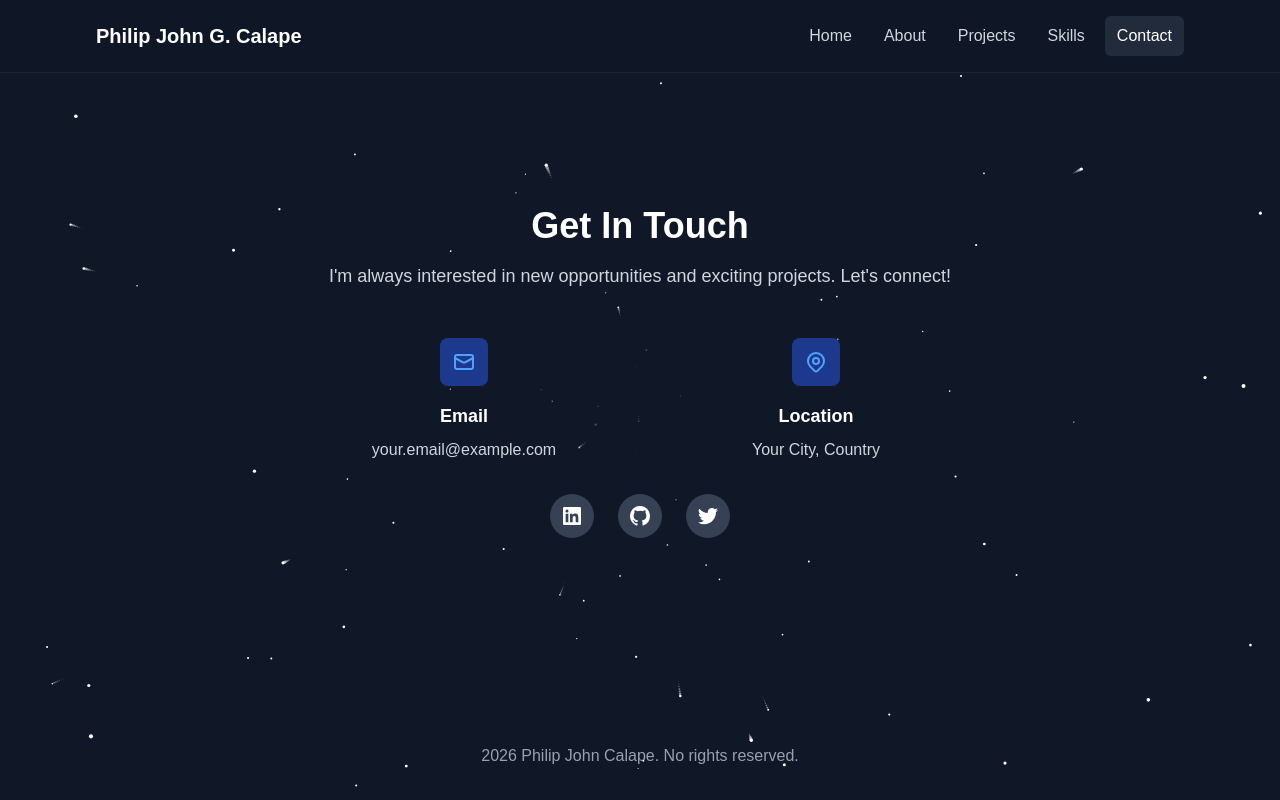
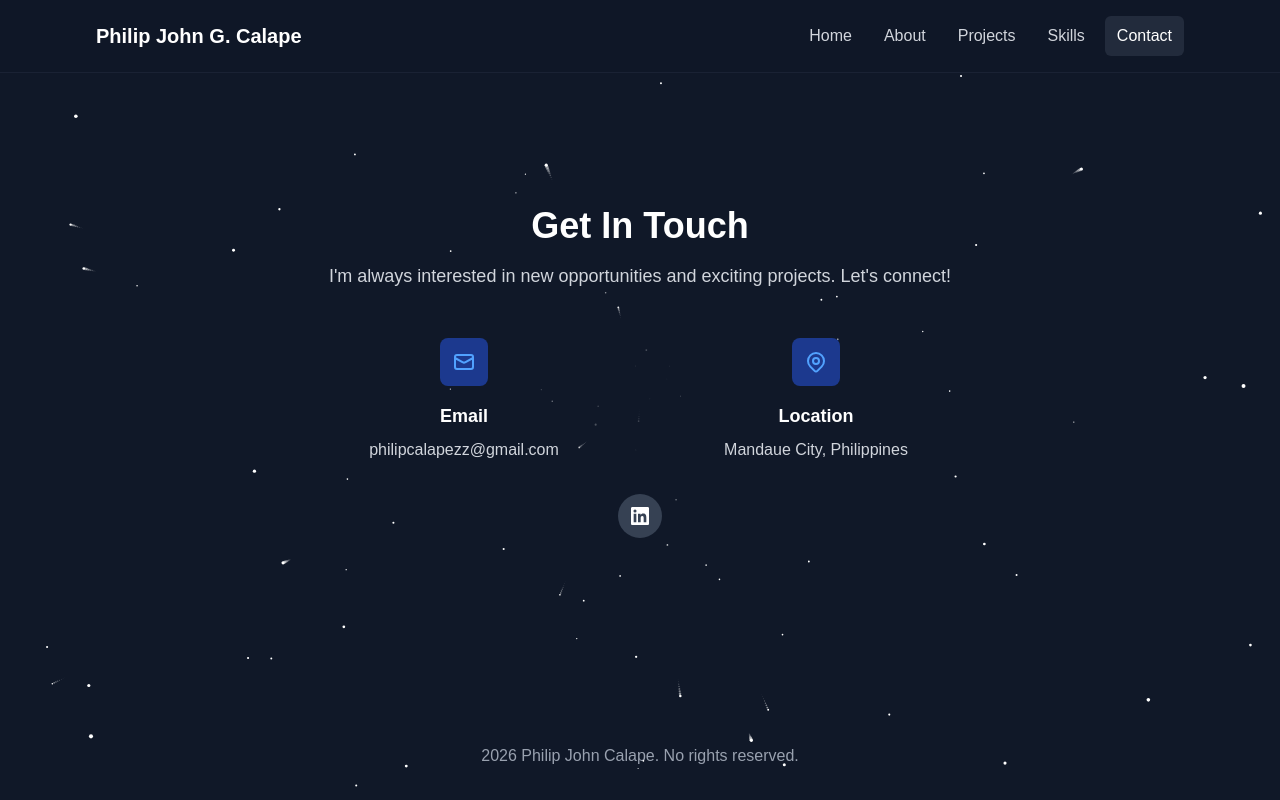
Before and after one commit to PCalape/personal, a Next.js app: page /contact in a window 1280 px wide. Built offline with nearby package versions, Linux system fonts and the light colour scheme.

Commit message:
update portfolio

```diff
--- a/app/contact/page.tsx
+++ b/app/contact/page.tsx
@@ -42,7 +42,7 @@ export default function Contact() {
                   Email
                 </h3>
                 <p className="text-sm sm:text-base text-gray-300 break-all">
-                  your.email@example.com
+                  philipcalapezz@gmail.com
                 </p>
               </div>
               <div className="text-center">
@@ -71,13 +71,13 @@ export default function Contact() {
                   Location
                 </h3>
                 <p className="text-sm sm:text-base text-gray-300">
-                  Your City, Country
+                  Mandaue City, Philippines
                 </p>
               </div>
             </div>
             <div className="flex justify-center gap-4 sm:gap-6">
               <a
-                href="#"
+                href="https://www.linkedin.com/in/philip-john-calape-a88852185/"
                 className="bg-gray-700 hover:bg-gray-800 text-white p-2 sm:p-3 rounded-full transition-colors"
                 aria-label="LinkedIn"
               >
@@ -93,36 +93,6 @@ export default function Contact() {
                   />
                 </svg>
               </a>
-              <a
-                href="#"
-                className="bg-gray-700 hover:bg-gray-800 text-white p-2 sm:p-3 rounded-full transition-colors"
-                aria-label="GitHub"
-              >
-                <svg
-                  className="w-4 h-4 sm:w-5 sm:h-5"
-                  fill="currentColor"
-                  viewBox="0 0 20 20"
-                >
-                  <path
-                    fillRule="evenodd"
-                    d="M10 0C4.477 0 0 4.484 0 10.017c0 4.425 2.865 8.18 6.839 9.504.5.092.682-.217.682-.483 0-.237-.008-.868-.013-1.703-2.782.605-3.369-1.343-3.369-1.343-.454-1.158-1.11-1.466-1.11-1.466-.908-.62.069-.608.069-.608 1.003.07 1.531 1.032 1.531 1.032.892 1.53 2.341 1.088 2.91.832.092-.647.35-1.088.636-1.338-2.22-.253-4.555-1.113-4.555-4.951 0-1.093.39-1.988 1.029-2.688-.103-.253-.446-1.272.098-2.65 0 0 .84-.27 2.75 1.026A9.564 9.564 0 0110 4.844c.85.004 1.705.115 2.504.337 1.909-1.296 2.747-1.027 2.747-1.027.546 1.379.203 2.398.1 2.651.64.7 1.028 1.595 1.028 2.688 0 3.848-2.339 4.695-4.566 4.942.359.31.678.921.678 1.856 0 1.338-.012 2.419-.012 2.747 0 .268.18.58.688.482A10.019 10.019 0 0020 10.017C20 4.484 15.522 0 10 0z"
-                    clipRule="evenodd"
-                  />
-                </svg>
-              </a>
-              <a
-                href="#"
-                className="bg-gray-700 hover:bg-gray-800 text-white p-2 sm:p-3 rounded-full transition-colors"
-                aria-label="Twitter"
-              >
-                <svg
-                  className="w-4 h-4 sm:w-5 sm:h-5"
-                  fill="currentColor"
-                  viewBox="0 0 20 20"
-                >
-                  <path d="M6.29 18.251c7.547 0 11.675-6.253 11.675-11.675 0-.178 0-.355-.012-.53A8.348 8.348 0 0020 3.92a8.19 8.19 0 01-2.357.646 4.118 4.118 0 001.804-2.27 8.224 8.224 0 01-2.605.996 4.107 4.107 0 00-6.993 3.743 11.65 11.65 0 01-8.457-4.287 4.106 4.106 0 001.27 5.477A4.073 4.073 0 01.8 7.713v.052a4.105 4.105 0 003.292 4.022 4.095 4.095 0 01-1.853.07 4.108 4.108 0 003.834 2.85A8.233 8.233 0 010 16.407a11.616 11.616 0 006.29 1.84" />
-                </svg>
-              </a>
             </div>
           </div>
         </div>
--- a/app/skills/page.tsx
+++ b/app/skills/page.tsx
@@ -24,31 +24,33 @@ export default function Skills() {
             {[
               {
                 category: "Frontend",
-                skills: [
-                  "React",
-                  "Next.js",
-                  "TypeScript",
-                  "Tailwind CSS",
-                  "Vue.js",
-                ],
+                skills: ["React", "Next.js", "TypeScript", "Tailwind CSS"],
               },
               {
                 category: "Backend",
                 skills: [
                   "Node.js",
                   "Express",
-                  "Python",
+                  "NestJs",
+                  "TypeScript",
                   "PostgreSQL",
                   "MongoDB",
+                  "Redis",
                 ],
               },
               {
                 category: "Tools & Services",
-                skills: ["Git", "Docker", "AWS", "Vercel", "Figma"],
+                skills: ["Git", "Docker", "AWS"],
               },
               {
                 category: "Other",
-                skills: ["REST APIs", "GraphQL", "Testing", "CI/CD", "Agile"],
+                skills: [
+                  "REST APIs",
+                  "GraphQL",
+                  "Testing",
+                  "Microservices",
+                  "Agile",
+                ],
               },
             ].map((category, index) => (
               <div key={index} className="text-center relative z-10">
```
